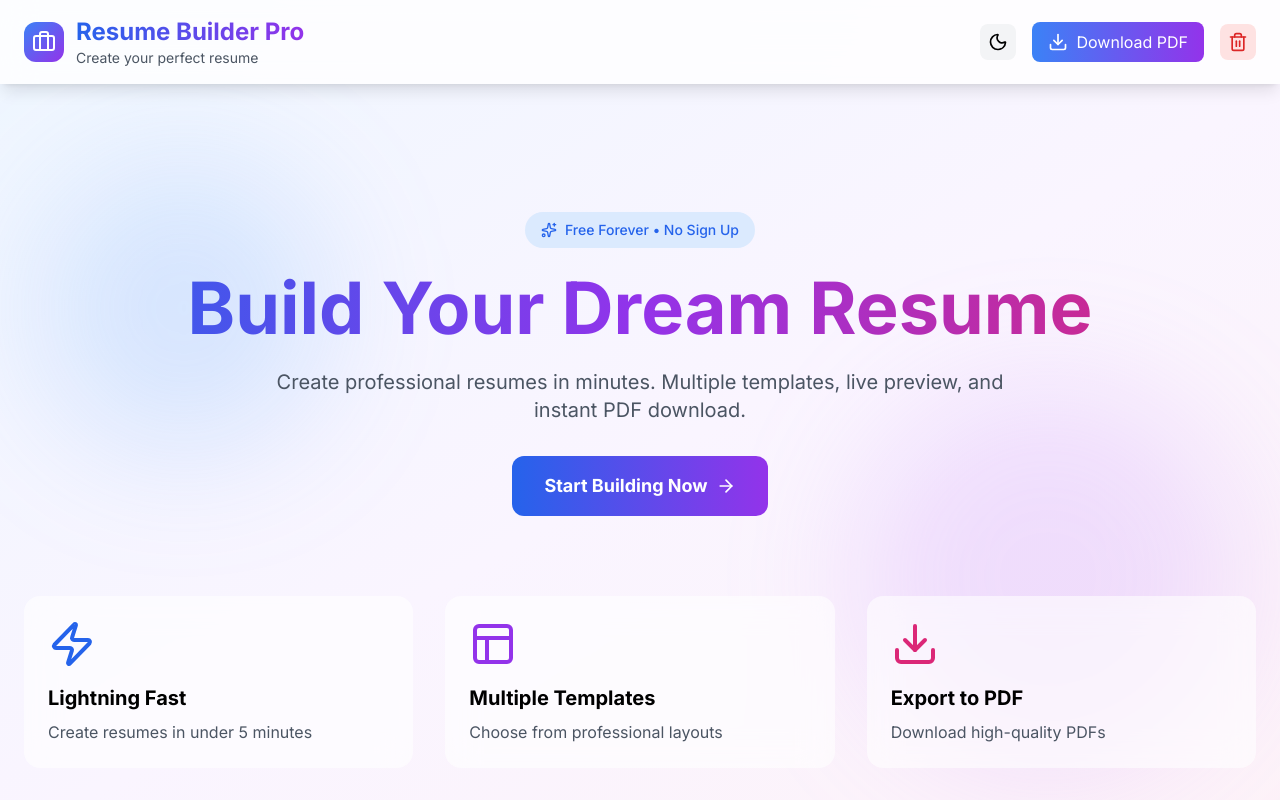
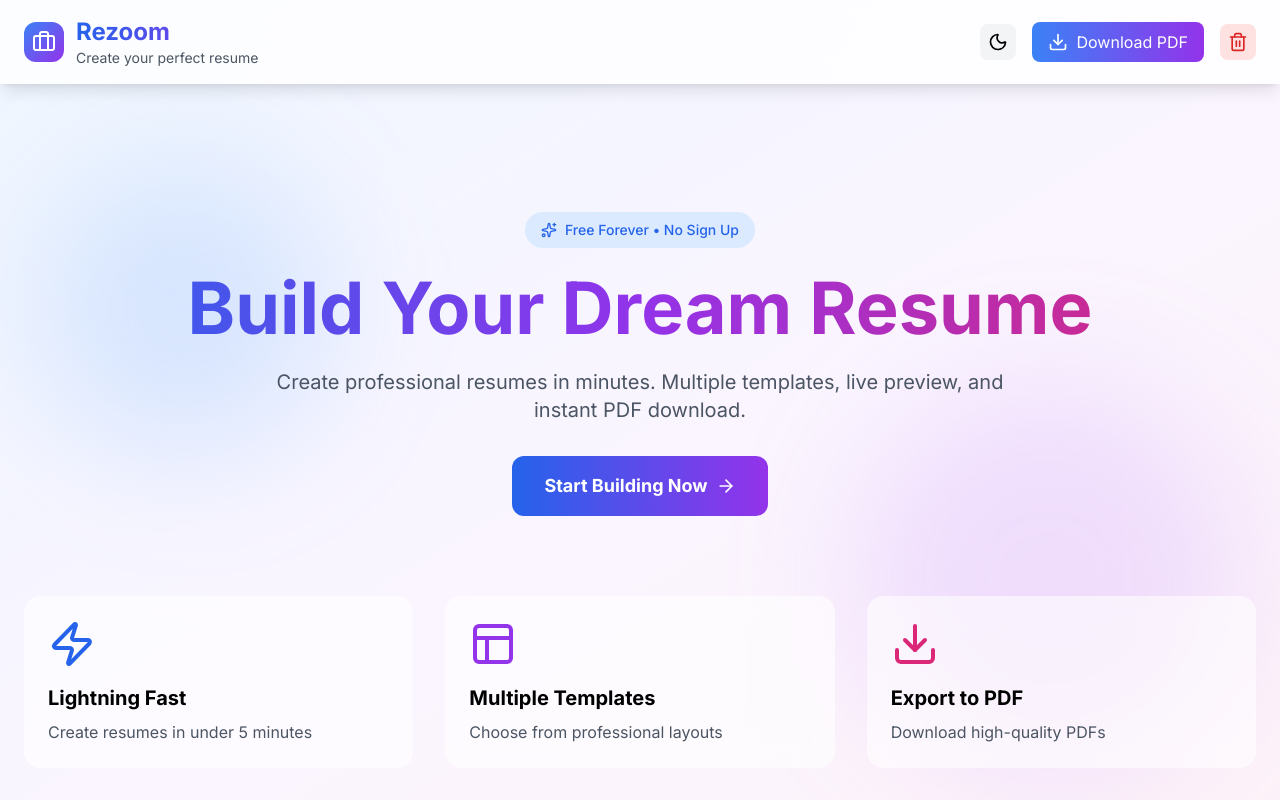
Before and after one commit to kausalyanp/Resume-Builder-Website, a React (Vite) app: page / in a window 1280 px wide. Shown: the top 800 px of the page. Built offline with nearby package versions, Linux system fonts and the light colour scheme.

Commit message:
Updated code and UI

```diff
--- a/src/ResumePortfolioBuilder.jsx
+++ b/src/ResumePortfolioBuilder.jsx
@@ -930,7 +930,7 @@ const ResumePortfolioBuilder = () => {
             </div>
             <div>
               <h1 className="text-2xl font-bold bg-gradient-to-r from-blue-600 to-purple-600 bg-clip-text text-transparent">
-                Resume Builder Pro
+                Rezoom
               </h1>
               <p className={`text-sm ${darkMode ? 'text-gray-400' : 'text-gray-600'}`}>Create your perfect resume</p>
             </div>
```
